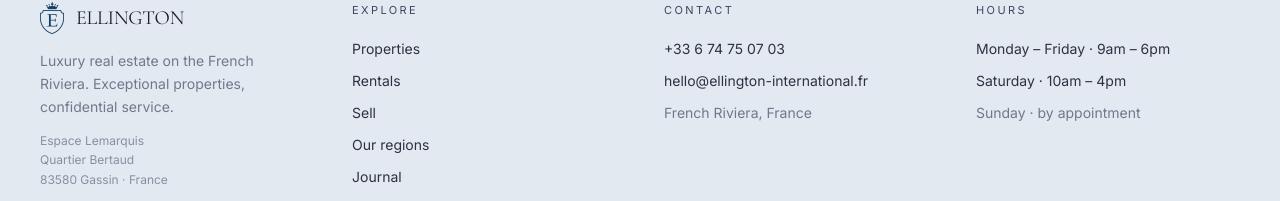
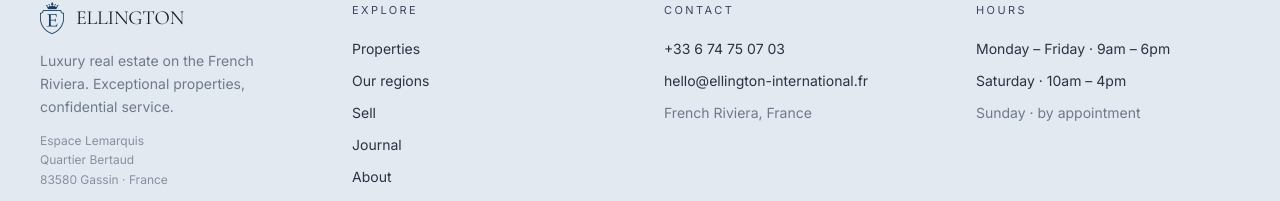
Before and after one commit to armordeckk/ellington-site, a Next.js app: page /sell in a window 1280 px wide. Shown: the part 2496-2697 px from the top of the page. Built offline with nearby package versions, Linux system fonts and the light colour scheme; no server answers.

Commit message:
Nav: 'Locations' devient 'Nos régions' (vers /locations), Rentals retiré du nav et footer

```diff
--- a/src/components/Footer.tsx
+++ b/src/components/Footer.tsx
@@ -42,18 +42,13 @@ export function Footer() {
                 </Link>
               </li>
               <li>
-                <Link href="/rentals" className="text-foreground/90 hover:text-accent transition">
-                  {t.nav.rentals}
+                <Link href="/locations" className="text-foreground/90 hover:text-accent transition">
+                  {t.nav.regions}
                 </Link>
               </li>
               <li>
                 <Link href="/sell" className="text-foreground/90 hover:text-accent transition">
                   {t.nav.sell}
-                </Link>
-              </li>
-              <li>
-                <Link href="/locations" className="text-foreground/90 hover:text-accent transition">
-                  {t.footer.regions}
                 </Link>
               </li>
               <li>
--- a/src/components/Header.tsx
+++ b/src/components/Header.tsx
@@ -37,7 +37,7 @@ export function Header() {
 
   const navLinks = [
     { href: "/properties", label: t.nav.properties },
-    { href: "/rentals", label: t.nav.rentals },
+    { href: "/locations", label: t.nav.regions },
     { href: "/sell", label: t.nav.sell },
     { href: "/blog", label: t.nav.journal },
     { href: "/about", label: t.nav.about },
--- a/src/lib/i18n.ts
+++ b/src/lib/i18n.ts
@@ -16,6 +16,7 @@ const dictRaw = {
     nav: {
       properties: "Propriétés",
       rentals: "Locations",
+      regions: "Nos régions",
       sell: "Vendre",
       journal: "Journal",
       about: "À propos",
@@ -393,6 +394,7 @@ const dictRaw = {
     nav: {
       properties: "Properties",
       rentals: "Rentals",
+      regions: "Our regions",
       sell: "Sell",
       journal: "Journal",
       about: "About",
```
